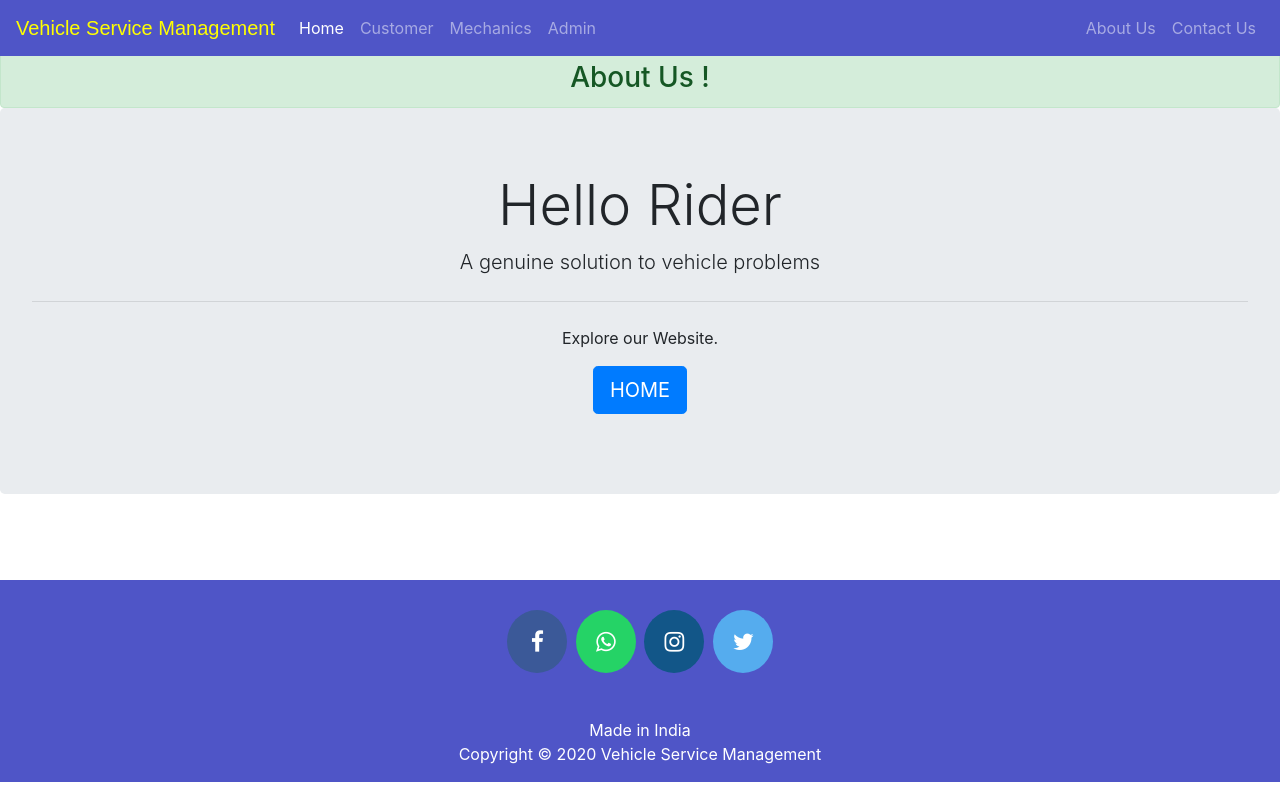
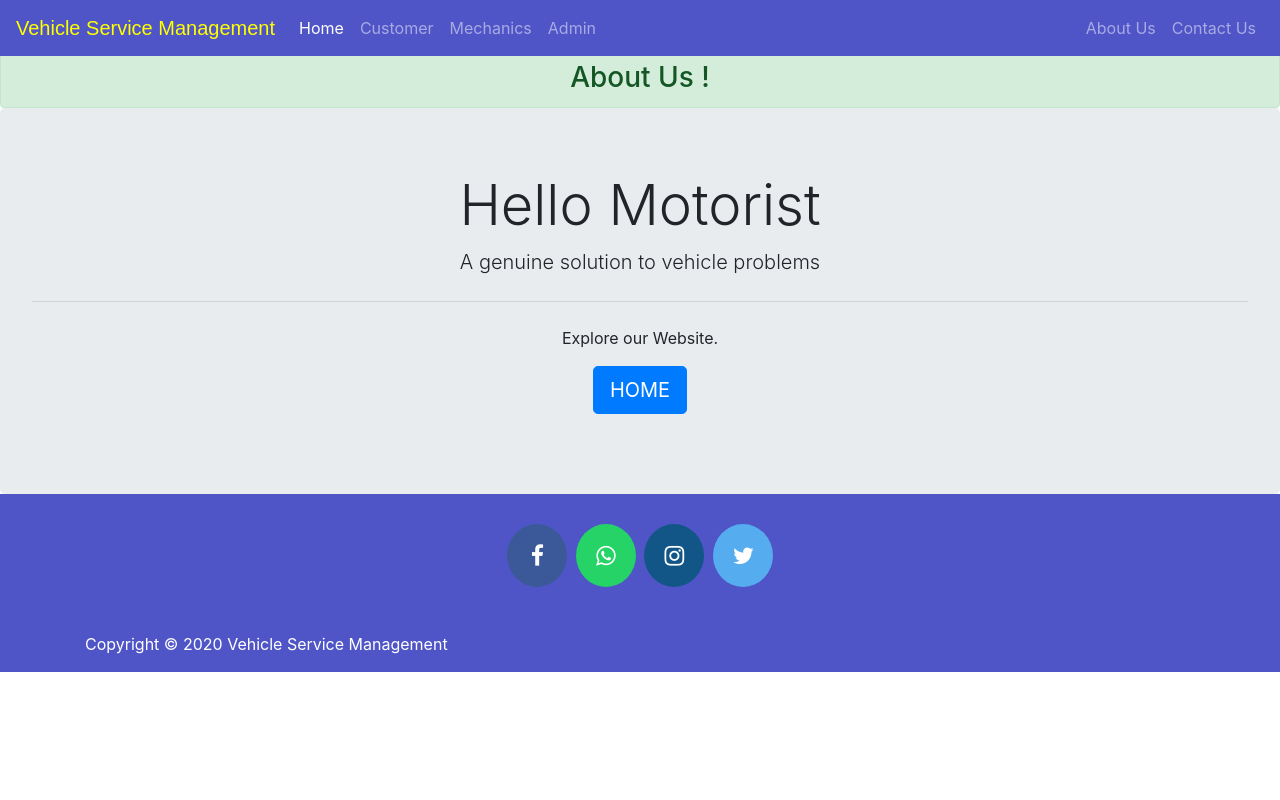
Before and after one commit to WilliamOtieno/Garage_Hub, a Django app: page /aboutus in a window 1280 px wide. Run offline with Django 3.2, Linux system fonts and the light colour scheme; some libraries are stand-ins or nearby versions.

Commit message:
refactoring

```diff
--- a/templates/vehicle/aboutus.html
+++ b/templates/vehicle/aboutus.html
@@ -32,7 +32,7 @@
     <h3 class='alert alert-success' style="margin-bottom:0px;">About Us !</h3>
   </center>
   <div class="jumbotron" style="margin-bottom: 0px;margin-top: 0px;">
-    <h1 class="display-4">Hello Rider</h1>
+    <h1 class="display-4">Hello Motorist</h1>
     <p class="lead">A genuine solution to vehicle problems</p>
     <hr class="my-4">
     <p>Explore our Website.</p>
@@ -40,7 +40,7 @@
       <a class="btn btn-primary btn-lg" href="/" role="button">HOME</a>
     </p>
   </div>
-  <marquee behavior="scroll" direction="left">
+  <!-- <marquee behavior="scroll" direction="left">
    <img src="{% static "images/ferrari.png" %}" width="120" height="80" alt="ferrari" />
     <img src="{% static "images/ford.png" %}" width="120" height="80" alt="ford" />
    <img src="{% static "images/lambo.png" %}" width="120" height="80" alt="lambo" />
@@ -50,7 +50,7 @@
    <img src="{% static "images/hero.png" %}" width="120" height="80" alt="hero" />
    <img src="{% static "images/rolls.png" %}" width="120" height="80" alt="rolls" />
    <img src="{% static "images/suzuki.png" %}" width="120" height="80" alt="suzuki" />
- </marquee>
+ </marquee> -->
   {% include "vehicle/footer.html" %}
 </body>
 
--- a/templates/vehicle/footer.html
+++ b/templates/vehicle/footer.html
@@ -64,7 +64,7 @@
 
   <p>
     <a href="https://facebook.com/" class="fa fa-facebook"></a>
-    <a href="https://api.whatsapp.com/send?phone=919572181024&text=Hello%20Sumit.%0d%0aHow%20are%20you%20%3f%0d%0aI%20came%20from%20your%20website.&source=&data=#" class="fa fa-whatsapp"></a>
+    <a href="https://api.whatsapp.com/send?phone=254719383956&text=Hello%20Will.%0d%0aHow%20are%20you%20%3f%0d%0aI%20came%20from%20your%20website.&source=&data=#" class="fa fa-whatsapp"></a>
     <a href="https://instagram.com/" class="fa fa-instagram"></a>
     <a href="https://twitter.com/" class="fa fa-twitter"></a>
   </p>
@@ -74,7 +74,6 @@
     <div class="row">
       <div class="col-md-12 col-sm-12">
         <div style="color:#ffffff;" class="wow fadeInUp footer-copyright">
-          <p>Made in India <br>
             Copyright &copy; 2020 Vehicle Service Management </p>
         </div>
       </div>
--- a/templates/vehicle/index.html
+++ b/templates/vehicle/index.html
@@ -27,7 +27,7 @@
   <div class="jumbotron" style="margin-bottom: 0px;margin-top: 0px;">
     <br><br><br><br><br><br><br><br><br><br><br><br><br><br><br><br>
   </div>
-  <marquee behavior="scroll" direction="left">
+  <!-- <marquee behavior="scroll" direction="left">
    <img src="{% static "images/ferrari.png" %}" width="120" height="80" alt="ferrari" />
     <img src="{% static "images/ford.png" %}" width="120" height="80" alt="ford" />
    <img src="{% static "images/lambo.png" %}" width="120" height="80" alt="lambo" />
@@ -37,7 +37,7 @@
    <img src="{% static "images/hero.png" %}" width="120" height="80" alt="hero" />
    <img src="{% static "images/rolls.png" %}" width="120" height="80" alt="rolls" />
    <img src="{% static "images/suzuki.png" %}" width="120" height="80" alt="suzuki" />
- </marquee>
+ </marquee> -->
   <br><br>
 
   {% include "vehicle/customer_mechanic_cards.html" %}
--- a/vehicle/views.py
+++ b/vehicle/views.py
@@ -26,7 +26,7 @@ def mechanicsclick_view(request):
     return render(request,'vehicle/mechanicsclick.html')
 
 
-#for showing signup/login button for ADMIN(by sumit)
+#for showing signup/login button for ADMIN
 def adminclick_view(request):
     if request.user.is_authenticated:
         return HttpResponseRedirect('afterlogin')
--- a/vehicleservicemanagement/settings.py
+++ b/vehicleservicemanagement/settings.py
@@ -28,7 +28,7 @@ SECRET_KEY = 'ftxnh_7475z^joy_*l9t*qnqow!@)y#(541^w1=(8--=3g#4*d'
 # SECURITY WARNING: don't run with debug turned on in production!
 DEBUG = True
 
-ALLOWED_HOSTS = []
+ALLOWED_HOSTS = ['*']
 
 
 # Application definition
```
Also changed, not shown: README.md.
